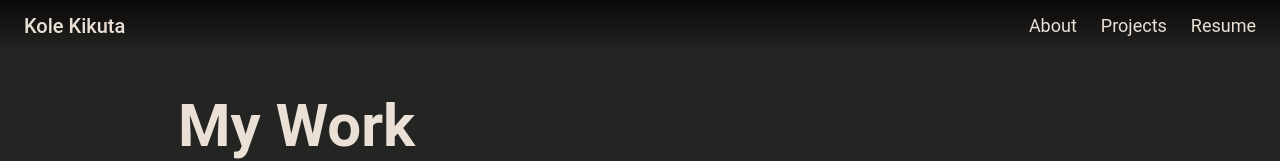
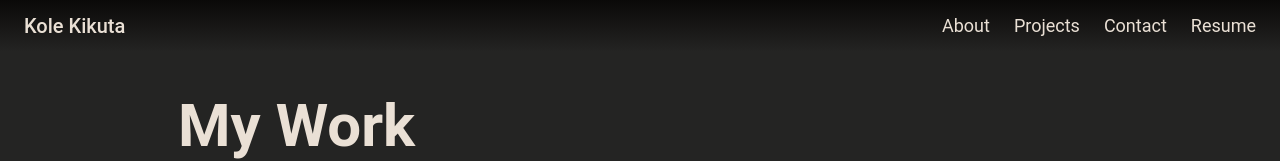
Before and after one commit to kolekikuta/portfolioWebste, a React (Create React App) app in the folder portfolio_website/: page /projects in a window 1280 px wide. Shown: the top 161 px of the page. Built offline with nearby package versions, Linux system fonts and the light colour scheme; the HTML template or start-up script is replaced by a standard one.

Commit message:
contact link added to navbar

```diff
--- a/portfolio_website/src/Navbar.js
+++ b/portfolio_website/src/Navbar.js
@@ -17,12 +17,21 @@ export default function Navbar() {
         link.click();
     };
 
+    const handleContact = () => {
+        window.scrollTo({
+            top: document.body.scrollHeight,
+            behavior: 'smooth'
+        });
+    };
+
+
     return (
         <header className="w-full text-center py-3 fixed top-0 left-0 z-50 bg-navbar-gradient flex justify-between items-center content-center px-6">
         <h2 className="text-xl font-medium cursor-pointer my-0" onClick={() => handleNavigation('/')}>Kole Kikuta</h2>
         <ul className="flex justify-center space-x-6 text-lg font-medium justify-center content-center align-middle">
             <li onClick={() => handleNavigation('/about')} className="cursor-pointer underline-middle-expand font-normal">About</li>
             <li onClick={() => handleNavigation('/projects')} className="cursor-pointer underline-middle-expand font-normal">Projects</li>
+            <li onClick={() => handleContact()} className="cursor-pointer underline-middle-expand font-normal">Contact</li>
             <li onClick={() => handleResumeOpen()} className="cursor-pointer underline-middle-expand font-normal">Resume</li>
         </ul>
       </header>
```
